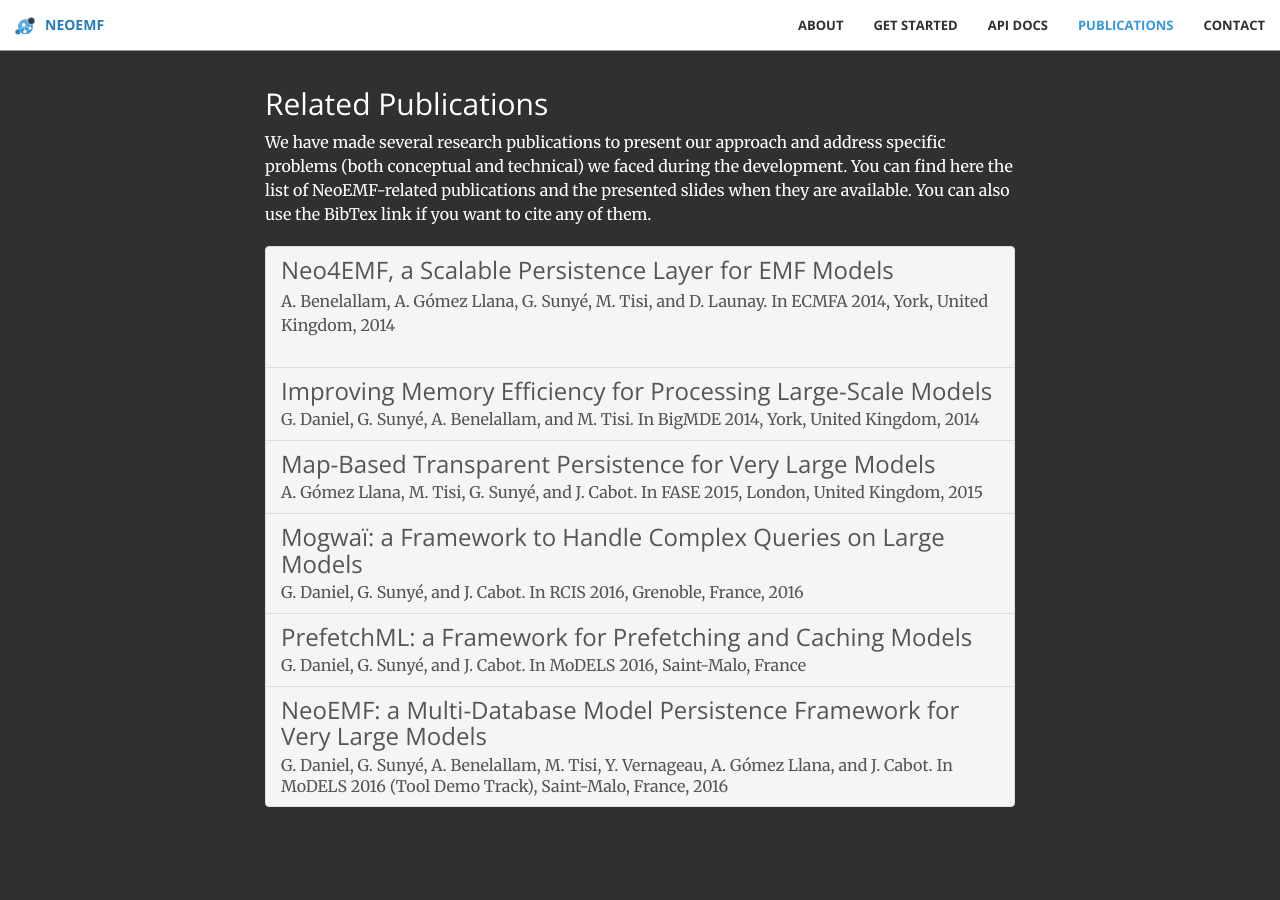
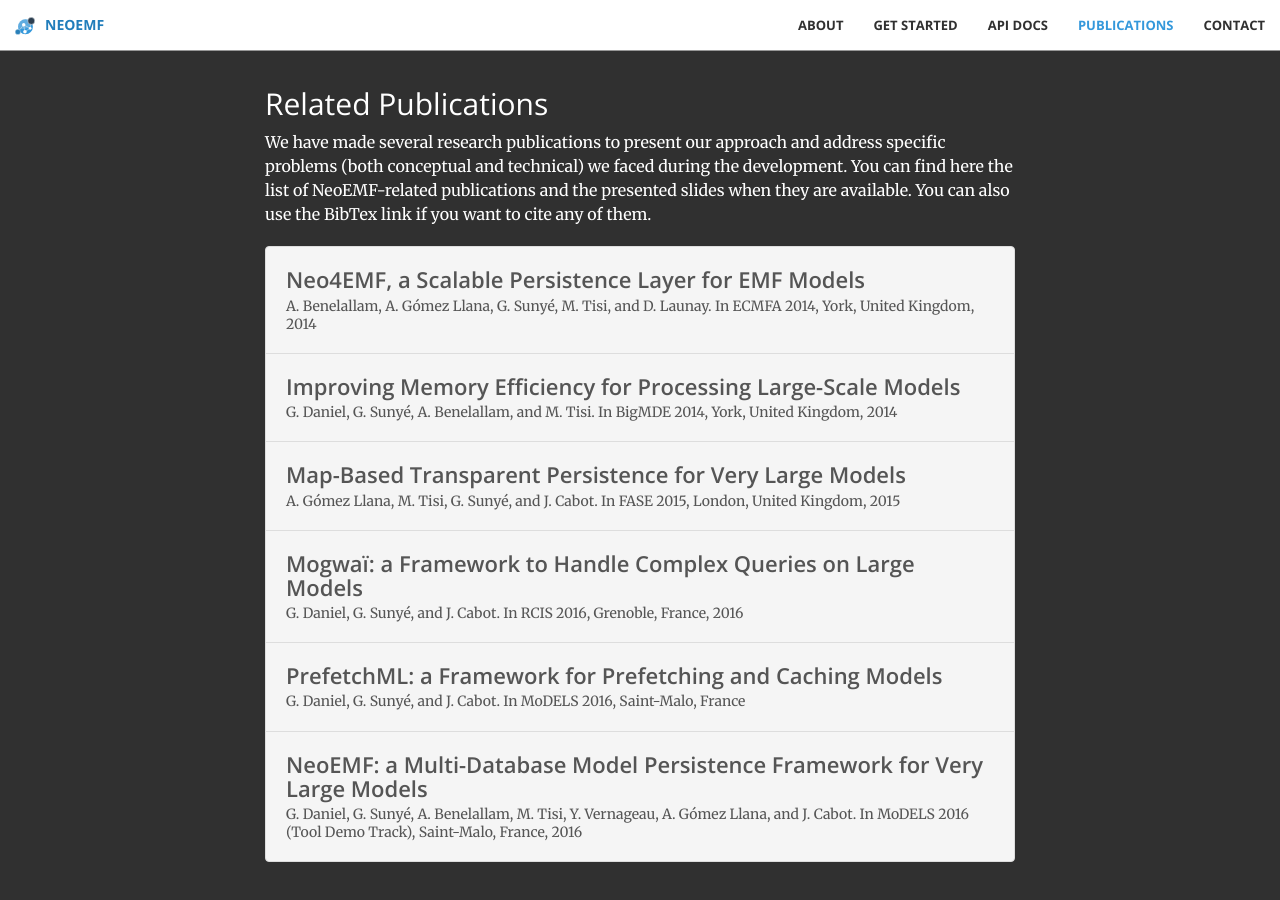
Before and after one commit to atlanmod/NeoEMF-Website, a Jekyll site: the page built from index.html, in a window 1280 px wide and 900 px high, scrolled down 1724 px. Built offline with Jekyll 4.4.1, drawn with Linux system fonts in a browser that asks for light colours.

Commit message:
add some space in publications

```diff
--- a/_includes/publications.html
+++ b/_includes/publications.html
@@ -7,9 +7,7 @@
                 <div class="list-group">
                     <div class="list-group-item publications">
                         <h3 class="list-group-item-heading">Neo4EMF, a Scalable Persistence Layer for EMF Models</h3>
-                        <div class="list-group-item-text">
-                        <p>A. Benelallam, A. Gómez Llana, G. Sunyé, M. Tisi, and D. Launay. In ECMFA 2014, York, United Kingdom, 2014</p>
-                        </div>
+                        <p class="list-group-item-text">A. Benelallam, A. Gómez Llana, G. Sunyé, M. Tisi, and D. Launay. In ECMFA 2014, York, United Kingdom, 2014</p>
                     </div>
                     <div class="list-group-item publications">
                         <h3 class="list-group-item-heading">Improving Memory Efficiency for Processing Large-Scale Models</h3>
--- a/css/main.scss
+++ b/css/main.scss
@@ -37,6 +37,19 @@
 $theme-primary: #3498DB;
 $theme-dark: #303030;
 
+#publications {
+        .publications {
+                padding: 20px;
+        }
+        .list-group-item-heading {
+                font-size: 22px;
+                font-weight: 600;
+        }
+        .list-group-item-text {
+                font-size: 14px;
+        }
+}
+
 // Import partials from `sass_dir` (defaults to `_sass`)
 @import
         "mixins",
```
